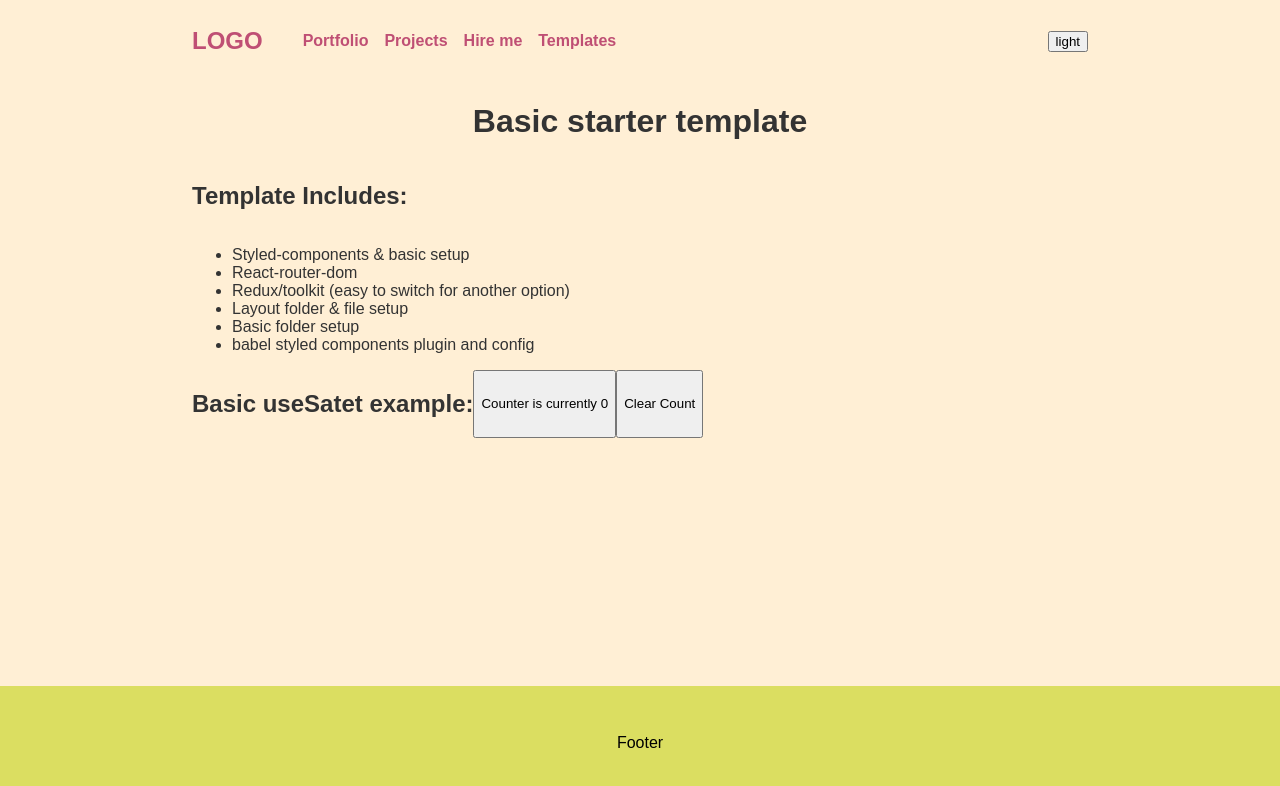
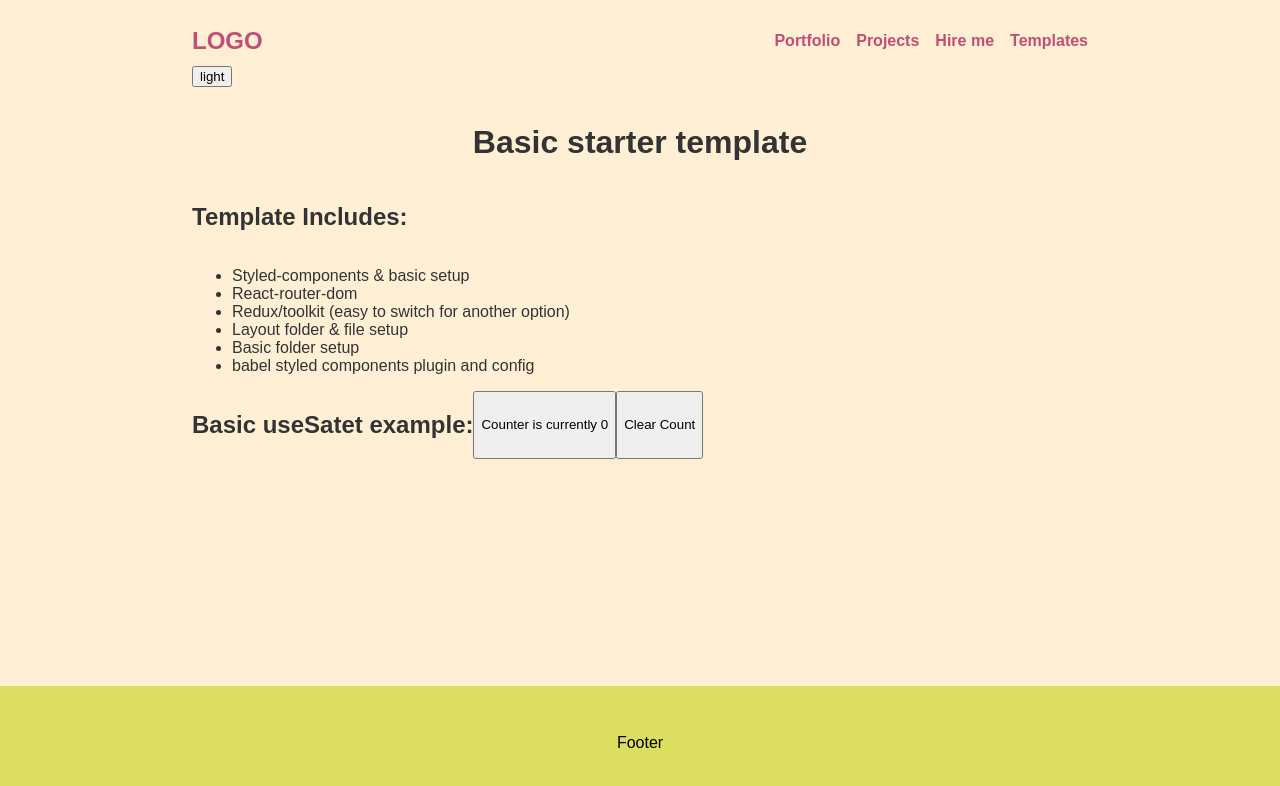
Before and after one commit to Moesera/portfolio-page, a React (Vite) app: page /templates in a window 1280 px wide. Shown: the top 786 px of the page. Built offline with nearby package versions, Linux system fonts and the light colour scheme.

Commit message:
small adjustments

```diff
--- a/src/styled-components/App.styles.js
+++ b/src/styled-components/App.styles.js
@@ -20,11 +20,13 @@ export const Header = styled.header`
 `;
 
 export const Nav = styled.nav`
-  display: flex;
-  align-items: center;
+    display: flex;
+    align-items: center;
+    justify-content: space-between;
   ul {
     display: flex;
     gap: 1rem;
+    padding: 0;
     li {
       list-style: none;
     }
@@ -59,10 +61,11 @@ export const Logo = styled.span`
 /**
  * CUSTOM WRAPPER <div>
  * A div with these available properties to adjust:
- * attrs<{ $maxWidth, $margin, $direction, $justify, $align, $padding }>
+ * attrs<{$displayType, $flexFlow, $maxWidth, $margin, $direction, $justify, $align, $padding }>
  */
 export const CustomWrapper = styled.div`
-  display: flex;
+  display: ${props => props.$displayType || ""};
+  flex-flow: ${props => props.$flexFlow || ""};
   max-width: ${props => props.$maxWidth || ""};
   margin: ${props => props.$margin || ""};
   justify-content: ${props => props.$justify || ""};
```
